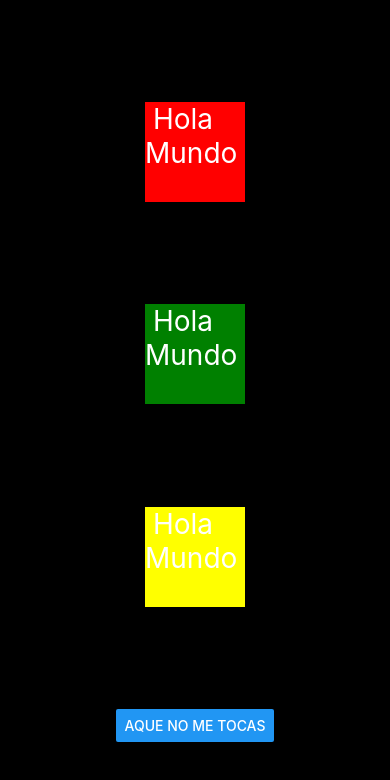
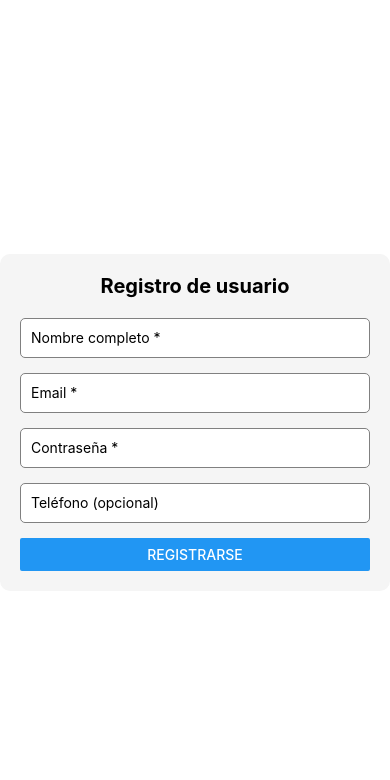
Before and after one commit to andresterrazas/PM19x, a React Native app in the folder my-app2/: screen / in a window 390 px wide. Shown: the top 780 px of the page. Built offline with nearby package versions, Linux system fonts and the light colour scheme.

Commit message:
práctica 09:TextInput & Alert terminada.

```diff
--- a/my-app2/index.js
+++ b/my-app2/index.js
@@ -1,6 +1,6 @@
 import { registerRootComponent } from 'expo';
 
-import App from './App';
+import App from './practica09';
 
 // registerRootComponent calls AppRegistry.registerComponent('main', () => App);
 // It also ensures that whether you load the app in Expo Go or in a native build,
--- /dev/null
+++ b/my-app2/practica09.js
@@ -0,0 +1,109 @@
+import React, {useState} from "react";
+import {View, Text, TextInput, Button, Alert, SafeAreaView, Platform, StyleSheet} from "react-native";
+
+const App = () => {
+    const [nombre, setNombre] = useState("");
+    const [email, setEmail] = useState("");
+    const [password, setPassword] = useState("");
+    const [telefono, setTelefono] = useState("");
+
+    const mostrarAlerta = () => {
+        if (!nombre || !email || !password) {
+            if (Platform.OS === "web") {
+                window.alert("Por favor, completa todos los campos obligatorios.");
+        } else {
+                Alert.alert("Error",
+                    "Por favor, completa todos los campos obligatorios.",
+                    [{text: "OK"}]
+                );
+            }
+                if (Platform.OS === "web") {
+                    window.alert(`registro exitoso \n Nombre: ${nombre} \n Email: ${email}`);
+                    limpiarFormulario();
+                }else{
+                    Alert.alert(
+                        "Registro exitoso",
+                        `Nombre: ${nombre} \n Email: ${email}`,
+                        [{text: "OK", onPress: limpiarFormulario()}]
+                    );
+                }
+            }
+    const limpiarFormulario = () => {
+        setNombre("");
+        setEmail("");
+        setPassword("");
+        setTelefono("");
+    };
+}
+
+    return(
+        <SafeAreaView style={styles.container}>
+            <View style={styles.formulario}>
+                <Text style={styles.titulo}>Registro de usuario</Text>
+                <TextInput
+                    style={styles.input}
+                    placeholder="Nombre completo *"
+                    value={nombre}
+                    onChangeText={setNombre}
+                />
+                <TextInput
+                    style={styles.input}
+                    placeholder="Email *"
+                    value={email}
+                    onChangeText={setEmail}
+                    keyboardType="email-address"
+                    autoCapitalize="none"
+                />
+                <TextInput
+                    style={styles.input}
+                    placeholder="Contraseña *"
+                    secureTextEntry
+                    value={password}
+                    onChangeText={setPassword}
+                />
+                <TextInput
+                    style={styles.input}
+                    placeholder="Teléfono (opcional)"
+                    value={telefono}
+                    onChangeText={setTelefono}
+                    keyboardType="phone-pad"
+                />
+                <Button title="Registrarse" onPress={mostrarAlerta} />
+
+            </View>
+
+        </SafeAreaView>
+
+    );
+};
+
+const styles = StyleSheet.create({
+    container: {
+        flex: 1,
+        justifyContent: "center",
+        padding: 20,
+    },
+    formulario: {
+        backgroundColor: "#f5f5f5",
+        padding: 20,
+        borderRadius: 10,
+    },
+    titulo: {
+        fontSize: 20,
+        fontWeight: "bold",
+        marginBottom: 20,
+        textAlign: "center",
+    },
+    input: {
+        height: 40,
+        borderColor: "gray",
+        borderWidth: 1,
+        marginBottom: 15,
+        paddingHorizontal: 10,
+        borderRadius: 5,
+        backgroundColor: "white",
+    },
+
+});
+
+export default App;
```
Also changed, not shown: 1 other file (tests, documents, lock files or other folders).
